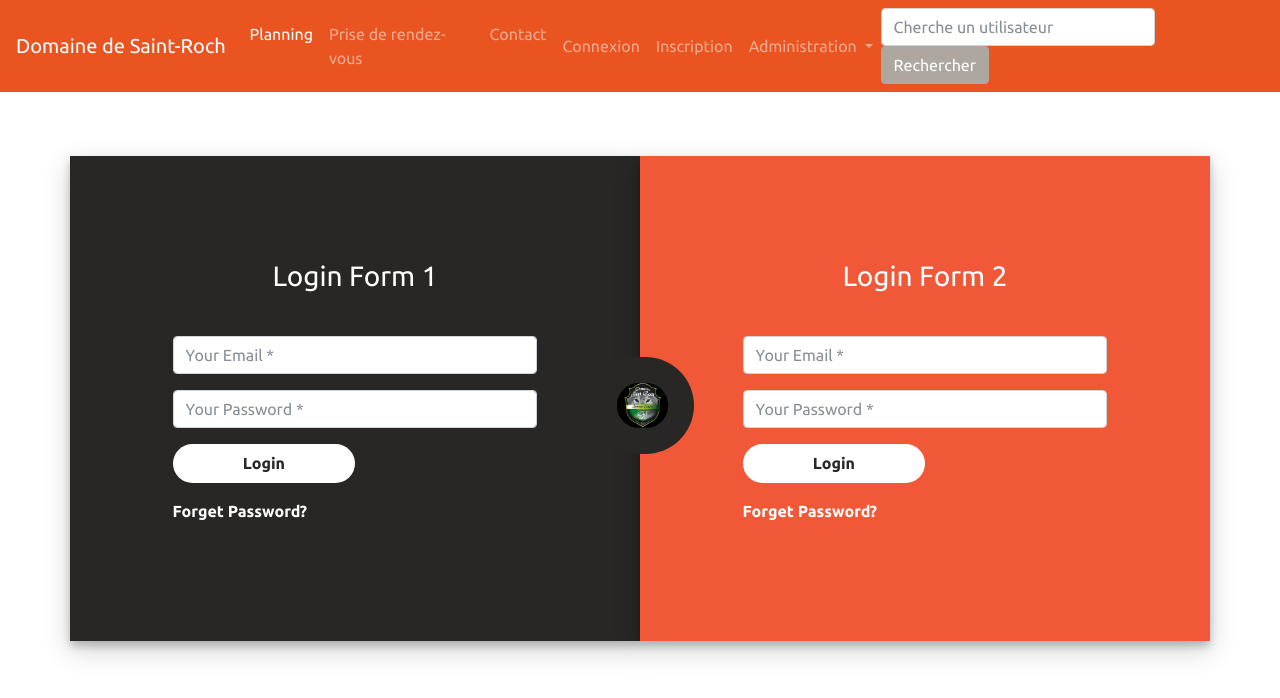
After one commit to Fleya76/domaine-de-saint-roch, a Symfony app: template templates/security/login.html.twig in a window 1280 px wide. The commit adds this page. Shown: the top 698 px of the page. Run offline with Twig, Linux system fonts and the light colour scheme; the template is opened without the code that fills it, so the values that code supplies are empty; some libraries are stand-ins or nearby versions.

Commit message:
Mise en page initial

```diff
--- /dev/null
+++ b/templates/_parts/_navbar.html.twig
@@ -0,0 +1,53 @@
+<nav class="navbar navbar-expand-lg navbar-dark bg-primary">
+    <a class="navbar-brand" href="{{ path("planning") }}">Domaine de Saint-Roch</a>
+        <button class="navbar-toggler" type="button" data-toggle="collapse" data-target="#navbarColor01" aria-controls="navbarColor01" aria-expanded="false" aria-label="Toggle navigation">
+            <span class="navbar-toggler-icon"></span>
+        </button>
+
+    <div class="collapse navbar-collapse" id="navbarColor01">
+        <ul class="navbar-nav mr-auto">
+            <li class="nav-item active">
+                <a class="nav-link" href="{{ path("planning") }}">Planning</span></a>
+            </li>
+            <li class="nav-item">
+                <a class="nav-link" href="{{ path("planning") }}">Prise de rendez-vous</a>
+            </li>
+            <li class="nav-item">
+                <a class="nav-link" href="{{ path("planning") }}">Contact</a>
+            </li>
+        </ul>
+         <ul class="navbar-nav ml-auto">
+            {% if not app.user %}
+                <li class="nav-item">
+                    <a class="nav-link" href="{{ path("app_login") }}">Connexion</a>
+                </li>
+                <li class="nav-item">
+                    <a class="nav-link" href="{{ path("app_register") }}">Inscription</a>
+                </li>
+            {% endif %}
+
+
+            <li class="nav-item dropdown">
+                <a class="nav-link dropdown-toggle" href="{{ path("planning") }}" id="navbarDropdown" role="button" data-toggle="dropdown" aria-haspopup="true" aria-expanded="false">
+                    Administration
+                </a>
+                <div class="dropdown-menu" aria-labelledby="navbarDropdown">
+                    <a class="dropdown-item" href="{{ path("app_register") }}">Gestion du planning</a>
+                    <a class="dropdown-item" href="{{ path("app_register") }}">Les profils en attentent de validation</a>
+                    <div class="dropdown-divider"></div>
+                    <a class="dropdown-item" href="{{ path("app_register") }}">Mon profil</a>
+                </div>
+            </li>
+            {% if app.user %}
+                <li class="nav-item">
+                    <a class="nav-link" href="{{ path("app_logout") }}">Déconnexion</a>
+                </li>
+            {% endif %}
+         </ul>
+        <form class="form-inline my-2 my-lg-0">
+            {# //TODO Créer un filtre de recherche des utilisateurs #}
+            <input class="form-control mr-sm-2" type="text" placeholder="Cherche un utilisateur">
+            <button class="btn btn-secondary my-2 my-sm-0" type="submit">Rechercher</button>
+        </form>
+    </div>
+</nav>
--- a/templates/base.html.twig
+++ b/templates/base.html.twig
@@ -3,10 +3,19 @@
     <head>
         <meta charset="UTF-8">
         <title>{% block title %}Welcome!{% endblock %}</title>
+        <meta name="viewport" content="width=device-width, initial-scale=1">
+        <link href="https://bootswatch.com/4/united/bootstrap.min.css" rel="stylesheet">
+
+        {% include "_parts/_navbar.html.twig" %}
+
         {% block stylesheets %}{% endblock %}
     </head>
     <body>
         {% block body %}{% endblock %}
         {% block javascripts %}{% endblock %}
+
+        <script src="https://code.jquery.com/jquery-3.3.1.slim.min.js" integrity="sha384-q8i/X+965DzO0rT7abK41JStQIAqVgRVzpbzo5smXKp4YfRvH+8abtTE1Pi6jizo" crossorigin="anonymous"></script>
+        <script src="https://cdnjs.cloudflare.com/ajax/libs/popper.js/1.14.7/umd/popper.min.js" integrity="sha384-UO2eT0CpHqdSJQ6hJty5KVphtPhzWj9WO1clHTMGa3JDZwrnQq4sF86dIHNDz0W1" crossorigin="anonymous"></script>
+        <script src="https://stackpath.bootstrapcdn.com/bootstrap/4.3.1/js/bootstrap.min.js" integrity="sha384-JjSmVgyd0p3pXB1rRibZUAYoIIy6OrQ6VrjIEaFf/nJGzIxFDsf4x0xIM+B07jRM" crossorigin="anonymous"></script>
     </body>
 </html>
--- /dev/null
+++ b/templates/security/login.html.twig
@@ -0,0 +1,62 @@
+{% extends 'base.html.twig' %}
+
+{% block title %}Log in!{% endblock %}
+
+{% block stylesheets %}
+    <link href="assets/css/login.css" rel="stylesheet">
+{% endblock %}
+
+
+{% block body %}
+    {% if error %}
+        <div class="alert alert-danger">{{ error.messageKey|trans(error.messageData, 'security') }}</div>
+    {% endif %}
+
+    {% if app.user %}
+        <div class="mb-3">
+            You are logged in as {{ app.user.username }}, <a href="{{ path('app_logout') }}">Logout</a>
+        </div>
+    {% endif %}
+    <div class="container login-container">
+        <div class="row">
+            <div class="col-md-6 login-form-1">
+                <h3>Login Form 1</h3>
+
+                    <div class="form-group">
+                        <input type="text" class="form-control" placeholder="Your Email *" value="" />
+                    </div>
+                    <div class="form-group">
+                        <input type="password" class="form-control" placeholder="Your Password *" value="" />
+                    </div>
+                    <div class="form-group">
+                        <input type="submit" class="btnSubmit" value="Login" />
+                    </div>
+                    <div class="form-group">
+                        <a href="#" class="btnForgetPwd">Forget Password?</a>
+                    </div>
+
+            </div>
+            <div class="col-md-6 login-form-2">
+                <div class="login-logo">
+                    <img src="images/logo-dsr.jpg" alt="Logo du domaine de saint-roch"/>
+                </div>
+                <h3>Login Form 2</h3>
+                    <div class="form-group">
+                        <input type="text" class="form-control" placeholder="Your Email *" value="" />
+                    </div>
+                    <div class="form-group">
+                        <input type="password" class="form-control" placeholder="Your Password *" value="" />
+                    </div>
+                    <div class="form-group">
+                        <input type="submit" class="btnSubmit" value="Login" />
+                    </div>
+                    <div class="form-group">
+
+                        <a href="#" class="btnForgetPwd" value="Login">Forget Password?</a>
+                    </div>
+                </form>
+            </div>
+        </div>
+    </div>
+
+{% endblock %}
```
Also changed, not shown: src/Controller/PlanningController.php (added, +22 -0 lines), src/Controller/RegistrationController.php (added, +53 -0 lines), src/Controller/SecurityController.php (added, +36 -0 lines), src/Entity/User.php (added, +115 -0 lines), src/Form/RegistrationFormType.php (added, +54 -0 lines), src/Repository/UserRepository.php (added, +67 -0 lines), src/Security/LoginFormAuthenticator.php (added, +105 -0 lines), templates/planning/index.html.twig (added, +19 -0 lines), templates/registration/register.html.twig (added, +15 -0 lines), public/assets/css/login.css (added), public/images/logo-dsr.jpg (added), 2 other files.
